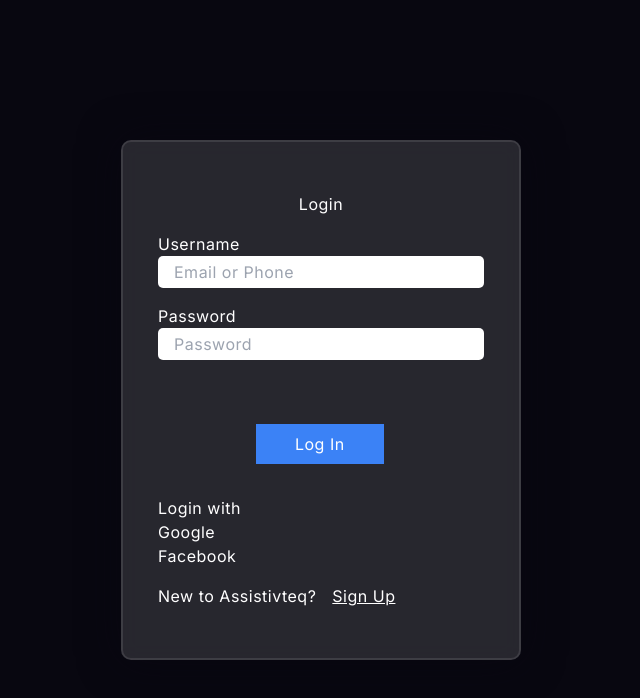
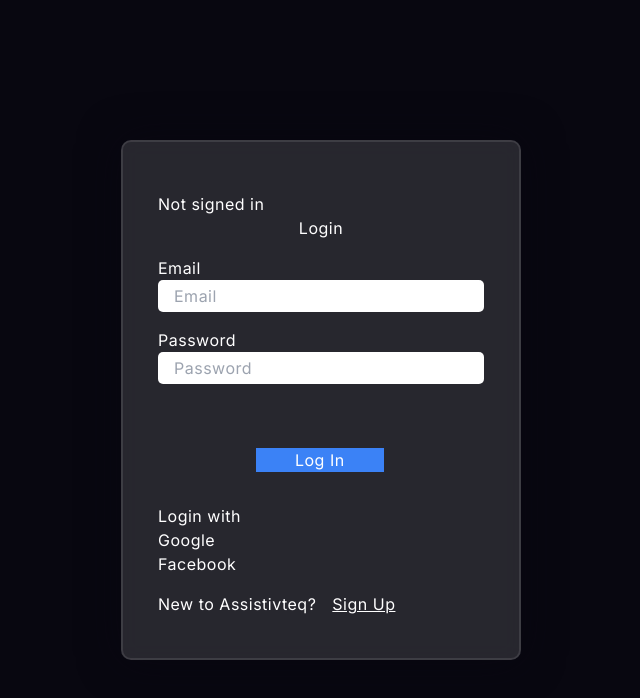
Before and after one commit to Matt-tife/10203Assist, a Next.js app: page /auth/signin in a window 1280 px wide. Shown: the top 698 px of the page, without its empty margins (319-959 px from the left). Built offline with nearby package versions, Linux system fonts and the light colour scheme; no server answers.

Commit message:
Still on credentials auth

```diff
--- a/app/api/auth/[...nextauth]/route.js
+++ b/app/api/auth/[...nextauth]/route.js
@@ -1,5 +1,8 @@
 import NextAuth from 'next-auth';
 import GoogleProvider from 'next-auth/providers/google';
+import CredentialsProvider from "next-auth/providers/credentials";
+import { compare } from 'bcrypt';
+import bcrypt from "bcrypt";
 import  User  from '@/models/users';
 import { connectToDB } from '@/utils/database';
 
@@ -9,6 +12,19 @@ const handler = NextAuth({
     GoogleProvider({
       clientId: process.env.GOOGLE_CLIENT_ID,
       clientSecret: process.env.GOOGLE_CLIENT_SECRET,
+    }),
+    CredentialsProvider({
+      name: "credentials",
+      async authorize(credentials) {
+        await connectToDB();
+        const user = await User.findOne({email: credentials.userEmail})
+        console.log(user)
+        if (user && bcrypt.compareSync(credentials.userPassword, user.userPassword)) {
+          console.log("Successful auth")
+          return user
+        }
+        throw new Error("Invalid Email or Password");
+      }
     })
   ],
   sesssion: {
@@ -43,7 +59,15 @@ const handler = NextAuth({
         console.log("Error checking if user exists: ", error.message);
         return false
       }
+    },
+
+    async jwt({token, user}) {
+      if (user?._id) session.user._id = token._id
+      return token
     }
+  },
+  pages: {
+    signIn: '/auth/signin'
   }
 })
 
--- a/app/auth/signin/page.jsx
+++ b/app/auth/signin/page.jsx
@@ -1,28 +1,71 @@
+"use client"
+
 import Link from 'next/link'
-import React from 'react'
+import React, { useState, useEffect } from 'react'
+import { signIn, useSession } from "next-auth/react";
+import { useRouter } from 'next/navigation'
+
 
 const UserSignin = () => {
+  const [userEmail, setUserEmail] = useState('')
+  const [userPassword, setUserPassword] = useState('')
+
+  const { data: session } = useSession();
+  const router = useRouter();
+
+  useEffect(() => {
+    if (session?.user) router.push("/user/dashboard");
+  }, [session, router]);
+
+
+  const handleLogIn = async ({userEmail, userPassword}) => {
+    console.log('handling login')
+    try {
+      const result = await signIn("credentials", {
+        redirect: false,
+        userEmail,
+        userPassword
+      });
+      if (result.error) console.log(result.error)
+    } catch (error) {
+      console.log(error)
+    }
+  }
+
   return (
+
     <div className='bg-[#080710] h-screen w-full flex items-center justify-center'>
+
       <form className='flex flex-col login-form'>
+      {session?.user? (
+        <>
+        <div> user Signed in </div>
+        <button onClick={() => {signOut()}}>Signout</button>
+        </>
+        ) : (
+        <div>Not signed in</div>
+        )}
         <h3 className='mb-4 text-center'>Login</h3>
 
-
         <label
-          htmlFor='username'
+          htmlFor='email'
           className=''
           >
-            Username
+            Email
         </label>
         <input
           type='text'
-          placeholder='Email or Phone'
+          value={userEmail}
+          onChange={(e) => setUserEmail(e.target.value)}
+          placeholder='Email'
           className='mb-4 h-8 p-4 rounded-[5px]'
-          id='username'
+          id='email'
         />
         <label htmlFor="password">Password</label>
         <input
           type="password"
+          vaule={userPassword}
+          onChange={(e) => setUserPassword(e.target.value)}
           placeholder="Password"
           id="password"
           className='h-8 p-4 rounded-[5px]'
@@ -31,6 +74,7 @@ const UserSignin = () => {
         <button
           className='mt-16 w-32 h-12 bg-blue-500 relative right-[50%] left-[30%]'
           type='submit'
+          onClick={handleLogIn}
           >
             Log In
         </button>
--- a/app/auth/signup/page.jsx
+++ b/app/auth/signup/page.jsx
@@ -7,7 +7,6 @@ import { FcGoogle } from 'react-icons/fc'
 import { FaApple } from 'react-icons/fa'
 import { useRouter } from 'next/navigation'
 
-import { verifyEmail } from '@/lib/verifyEmail';
 
 const UserSignup = () => {
 
```
